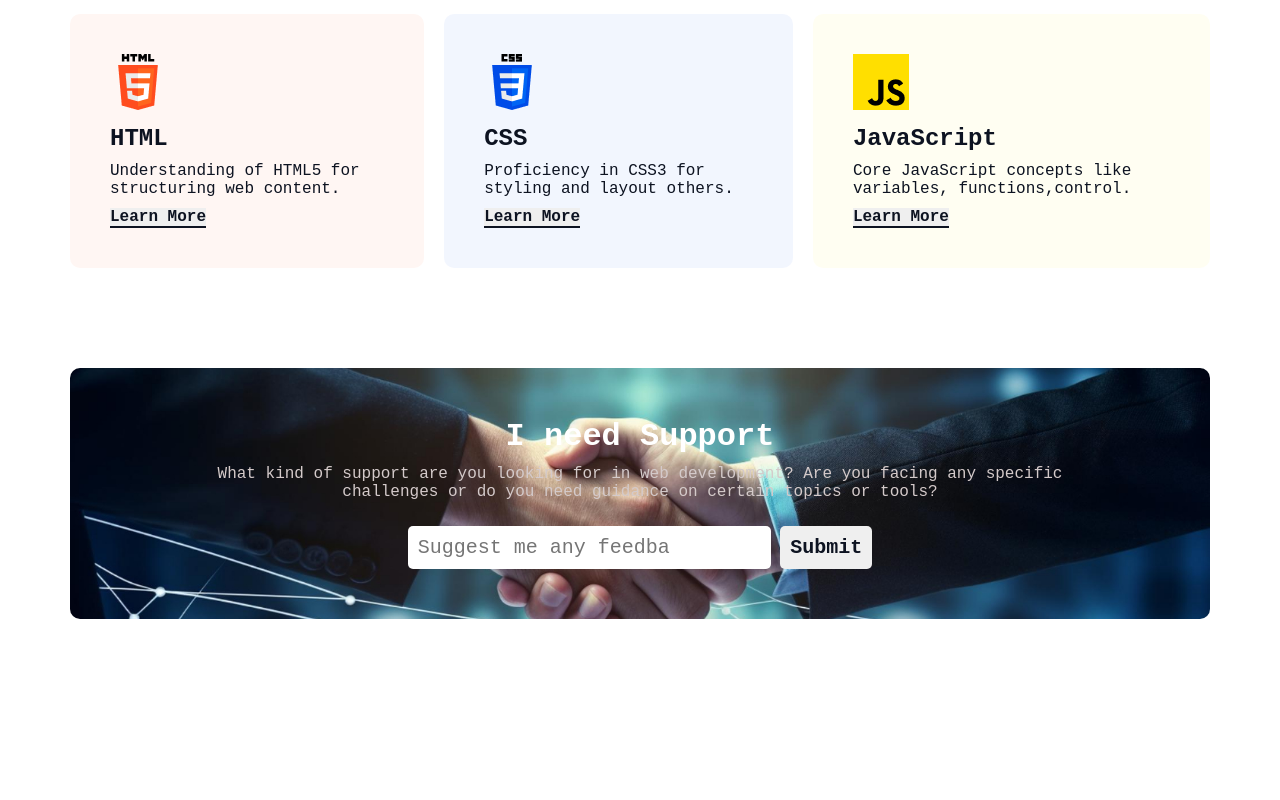
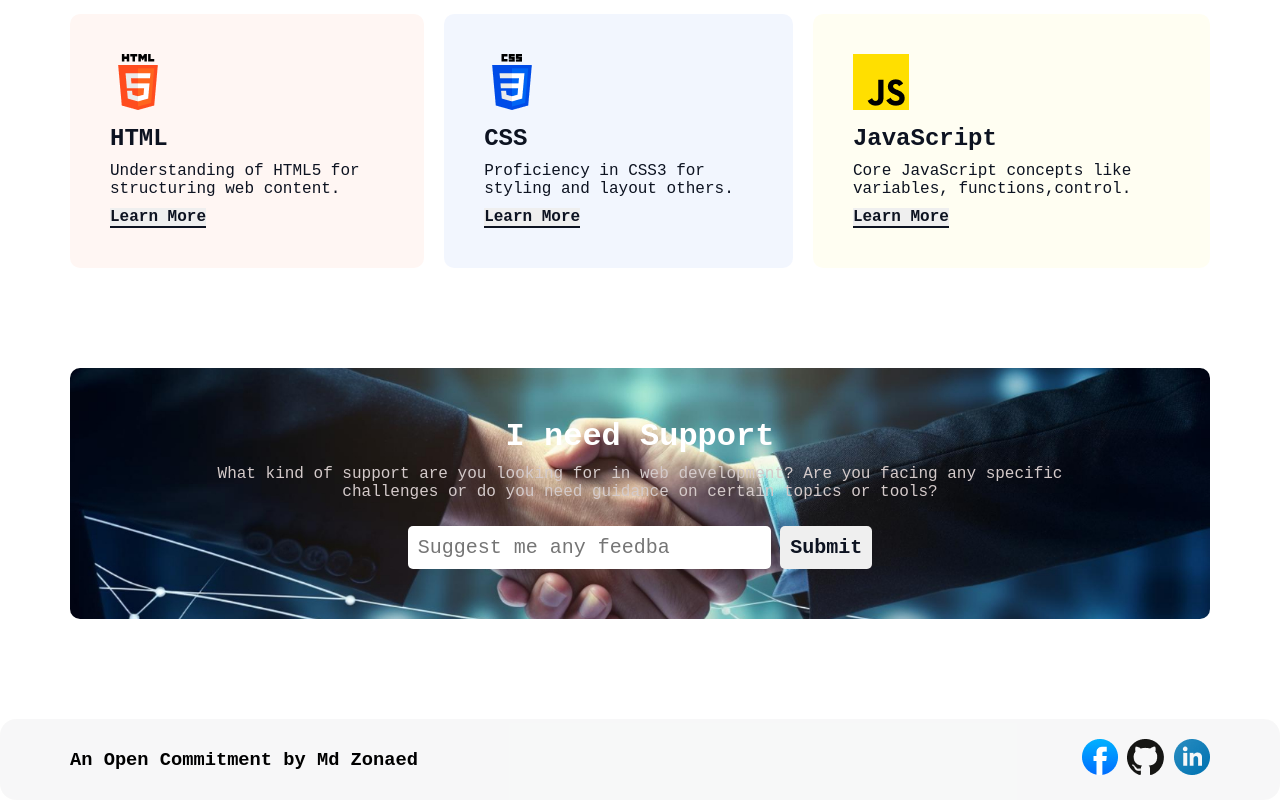
Before and after one commit to MDzonaed/assingment1, a plain HTML site: page index.html in a window 1280 px wide. Shown: the part 2072-2872 px from the top of the page. Before the commit the page ends 2791 px from the top, so only its background shows below. Drawn offline with Linux system fonts and the light colour scheme; a web font is replaced by a local one.

Commit message:
footer complete

```diff
--- a/index.html
+++ b/index.html
@@ -119,7 +119,15 @@
     </main>
 
     <footer>
+        <div class="footer-info">
+            <h3>An Open Commitment by Md Zonaed</h3>
 
+            <div class="link">
+                <a href="https://www.facebook.com/" target="_blank"><img src="images/facebook.png" alt=""></a>
+                <a href="https://github.com/login" target="_blank"><img src="images/github.png" alt=""></a>
+                <a href="https://www.linkedin.com/login" target="_blank"><img src="images/linkedin-icon 1.png" alt=""></a>
+            </div>
+        </div>
     </footer>
   </body>
 </html>
--- a/style.css
+++ b/style.css
@@ -223,3 +223,17 @@ main{
     font-size: 20px;
     font-weight: 600;
 }
+
+footer{
+    border-radius: 16px;
+    background: rgba(13, 19, 33, 0.03);
+}
+
+.footer-info{
+    max-width: 1140px;
+    margin: 0 auto;
+    display: flex;
+    justify-content: space-between;
+    align-items: center;
+    padding: 20px;
+}
```
